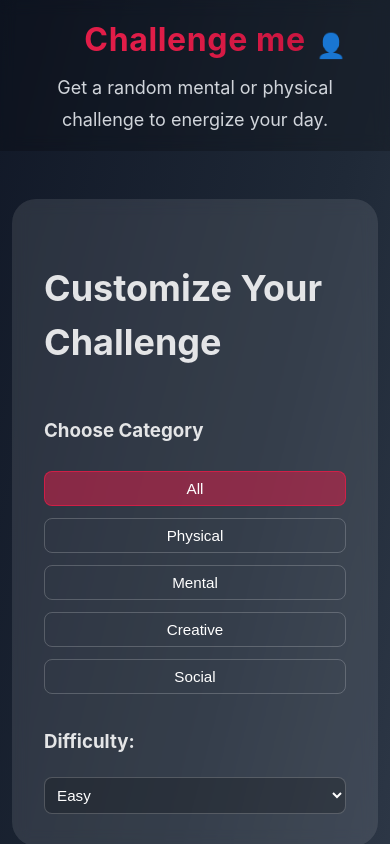
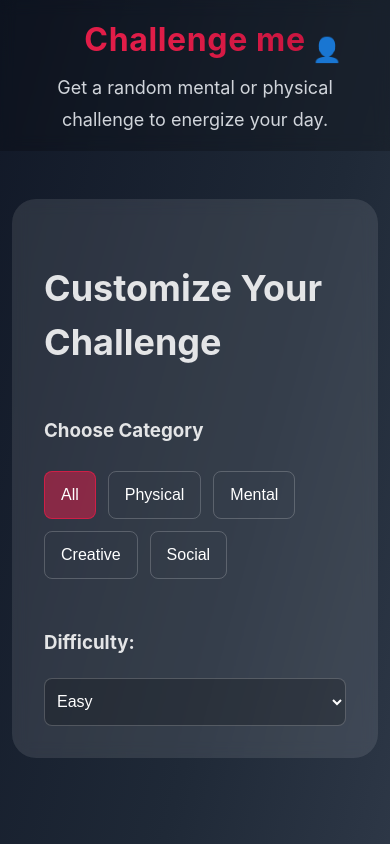
Before and after one commit to robertoandino/challenge-me, a React (Vite) app: page / in a window 390 px wide. Shown: the top 844 px of the page. Built offline with nearby package versions, Linux system fonts and the light colour scheme.

Commit message:
Enhance button styles for improved usability and layout consistency in responsive design

```diff
--- a/src/pages/responsive.css
+++ b/src/pages/responsive.css
@@ -62,10 +62,19 @@ html, body {
     button,
     select,
     input {
-        font-size: 0.95rem;
-        padding: 0.5rem 0.75rem;
-        width: 100%;
-        box-sizing: border-box;
+        min-height: 48px;
+        font-size: 1rem;
+        padding: 0.75rem 1rem;
+        border-radius: 0.75rem;
+    }
+    .button-group {
+        flex-direction: column;
+        gap: 0.75rem;
+    }
+    .controls-grid {
+        display: flex;
+        flex-direction: column;
+        gap: 1rem;
     }
 }
 
```
